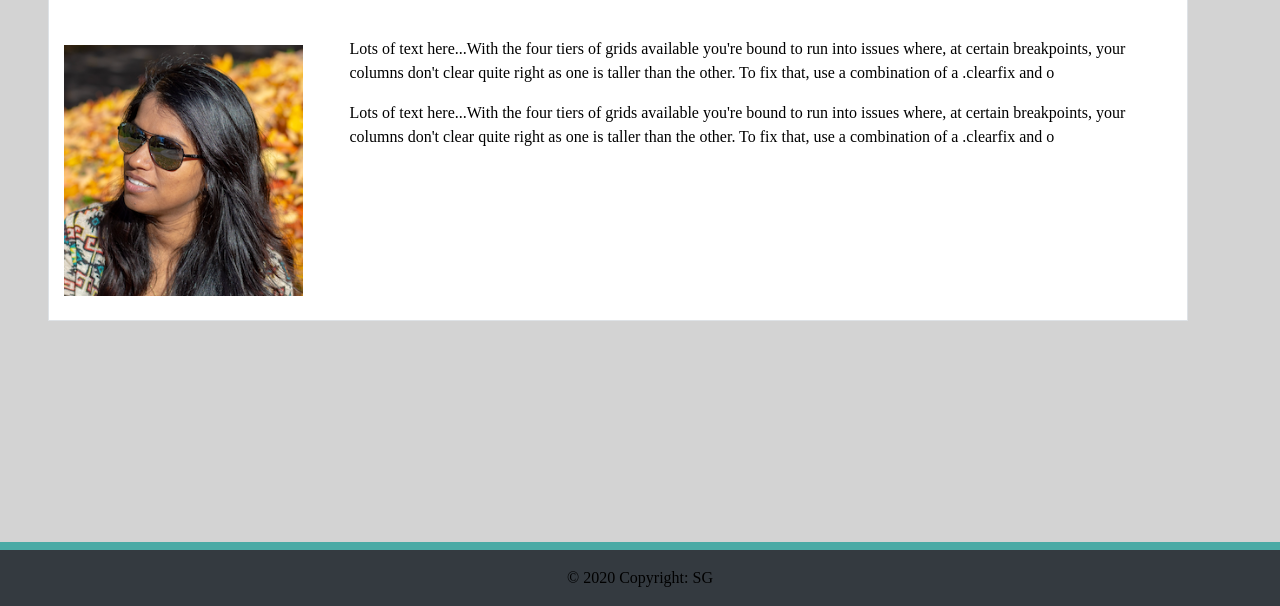
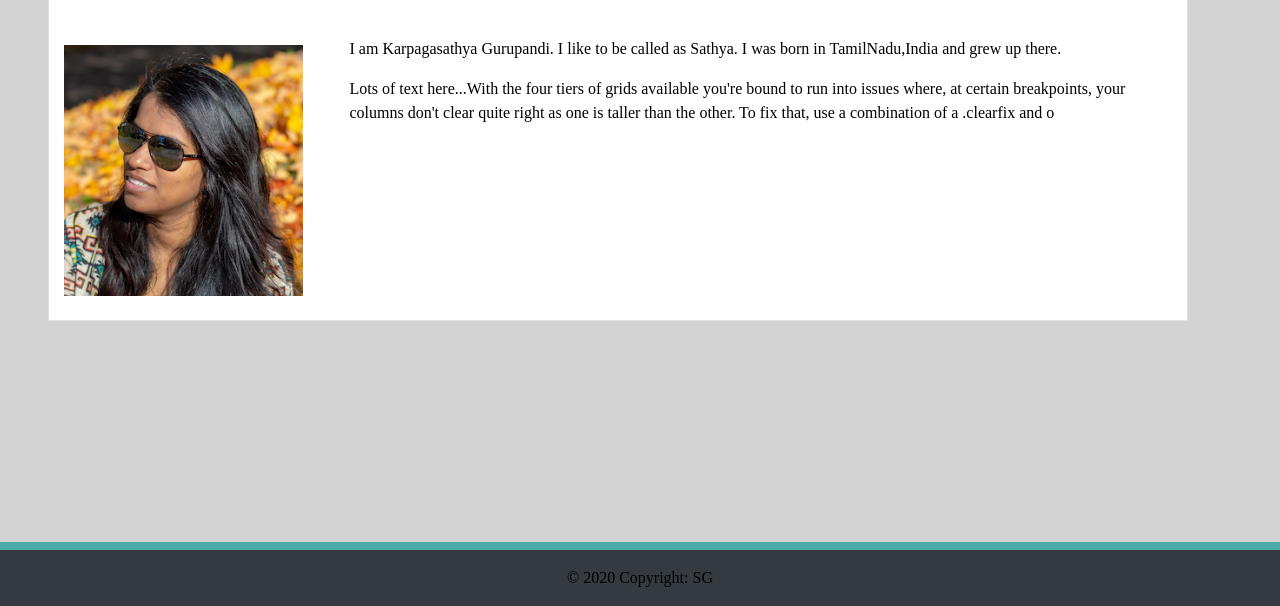
Before and after one commit to karpagasathya/hw2_responsive_portfolio, a plain HTML site: page index.html in a window 1280 px wide. Shown: the part 194-800 px from the top of the page. Drawn offline with nearby package versions, Linux system fonts and the light colour scheme.

Commit message:
added comments

```diff
--- a/index.html
+++ b/index.html
@@ -3,15 +3,16 @@
 <head>
     <meta charset="UTF-8">
     <meta name="viewport" content="width=device-width, initial-scale=1.0">
+    <!-- bootstrap 4.4 -->
     <link rel="stylesheet" href="https://stackpath.bootstrapcdn.com/bootstrap/4.4.1/css/bootstrap.min.css" integrity="sha384-Vkoo8x4CGsO3+Hhxv8T/Q5PaXtkKtu6ug5TOeNV6gBiFeWPGFN9MuhOf23Q9Ifjh" crossorigin="anonymous">
     <link rel="stylesheet" href="assets/css/style.css" type="text/css">
     <title>sathya</title>
 </head>
 <body>
- <div class="wrapper">
+
 <header>
+     <!-- bootstarp navigation bar and links -->
     <nav class="navbar navbar-expand-md navbar-light bg-light pl-5 py-0">
-
         <a class="navbar-brand px-3 " href="#" id="myname">Sathya Guru</a>
             <button class="navbar-toggler" type="button" data-toggle="collapse" data-target="#navbarNav" aria-controls="navbarNav" aria-expanded="false" aria-label="Toggle navigation">
             <span class="navbar-toggler-icon"></span>
@@ -35,7 +36,7 @@
 
 
 
-<div class="container ml-5 mt-4 mb-5 border" id="content" style=" background:white">
+<article class="container ml-5 mt-4 mb-5 border" id="content" style=" background:white">
      <h1 class="my-4 ">About Me</h1>
     <div class="row">
         <div class="col-md-3">
@@ -44,22 +45,20 @@
             </div>
         </div>
         <div class="col-md-9 p-3">
-            <p>Lots of text here...With the four tiers of grids available you're bound to run into issues where, at certain breakpoints, your columns don't clear quite right as one is taller than the other. To fix that, use a combination of a .clearfix and o</p>
+            <p>I am Karpagasathya Gurupandi. I like to be called as Sathya. I was born in TamilNadu,India and grew up there. </p>
             <p>Lots of text here...With the four tiers of grids available you're bound to run into issues where, at certain breakpoints, your columns don't clear quite right as one is taller than the other. To fix that, use a combination of a .clearfix and o</p>
         </div>
     </div>
-</div>
+</article>
 
 
-
-
-
+<!-- footer content -->
  <footer class="fixed-bottom bg-dark" id=footer>
     <div class="footer-copyright text-center py-3">© 2020 Copyright: SG
     </div>
 </footer>
-    </div>
 
+    <!-- jQuery (necessary for Bootstrap's JavaScript plugins) -->
     <script src="https://code.jquery.com/jquery-3.4.1.slim.min.js" integrity="sha384-J6qa4849blE2+poT4WnyKhv5vZF5SrPo0iEjwBvKU7imGFAV0wwj1yYfoRSJoZ+n" crossorigin="anonymous"></script>
     <script src="https://cdn.jsdelivr.net/npm/popper.js@1.16.0/dist/umd/popper.min.js" integrity="sha384-Q6E9RHvbIyZFJoft+2mJbHaEWldlvI9IOYy5n3zV9zzTtmI3UksdQRVvoxMfooAo" crossorigin="anonymous"></script>
     <script src="https://stackpath.bootstrapcdn.com/bootstrap/4.4.1/js/bootstrap.min.js" integrity="sha384-wfSDF2E50Y2D1uUdj0O3uMBJnjuUD4Ih7YwaYd1iqfktj0Uod8GCExl3Og8ifwB6" crossorigin="anonymous"></script>
```
Also changed, not shown: contact.html (+9 -17 lines), portfolio.html (+10 -9 lines), 1 other file. Lines whose indentation alone changed are shown as unchanged.
